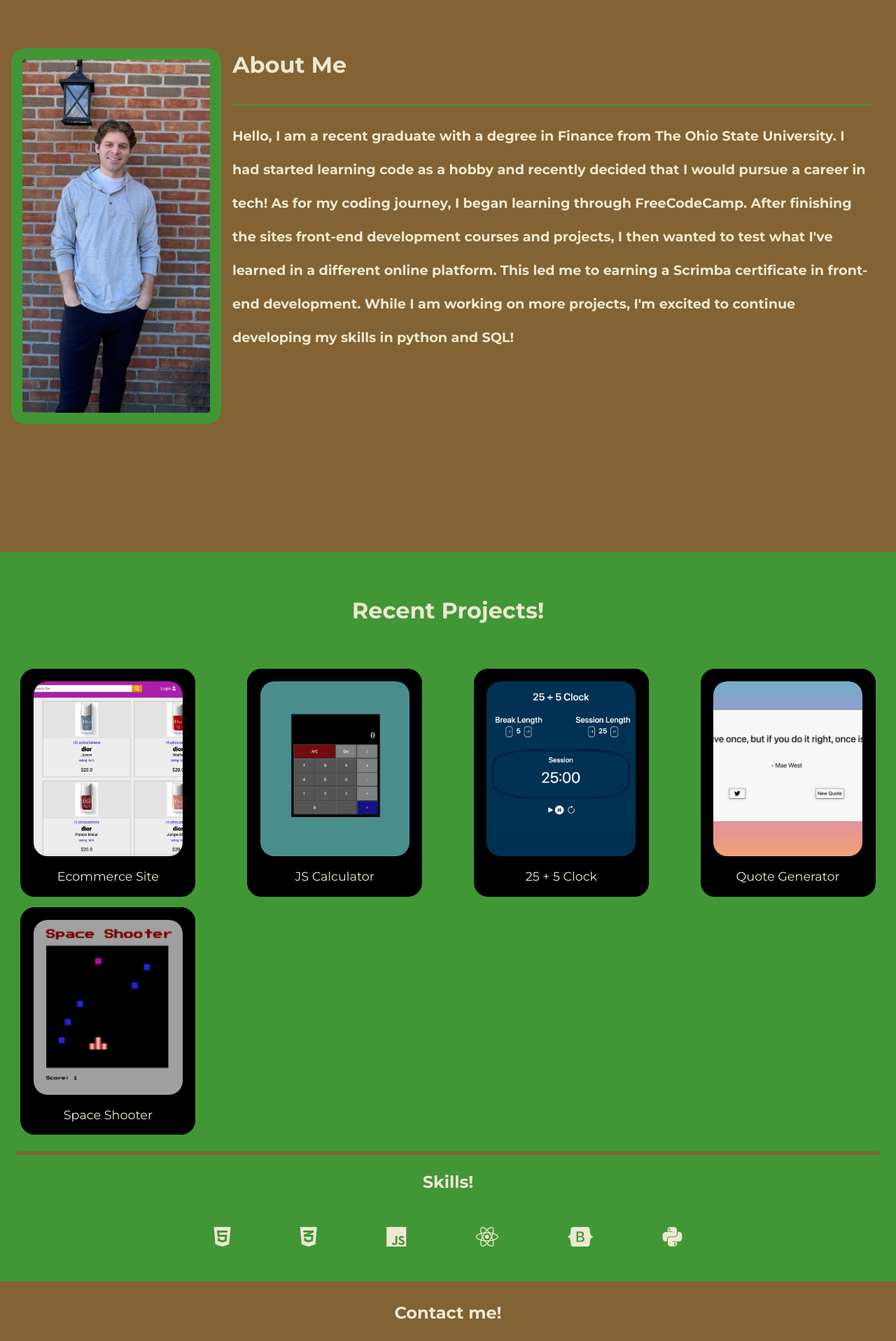
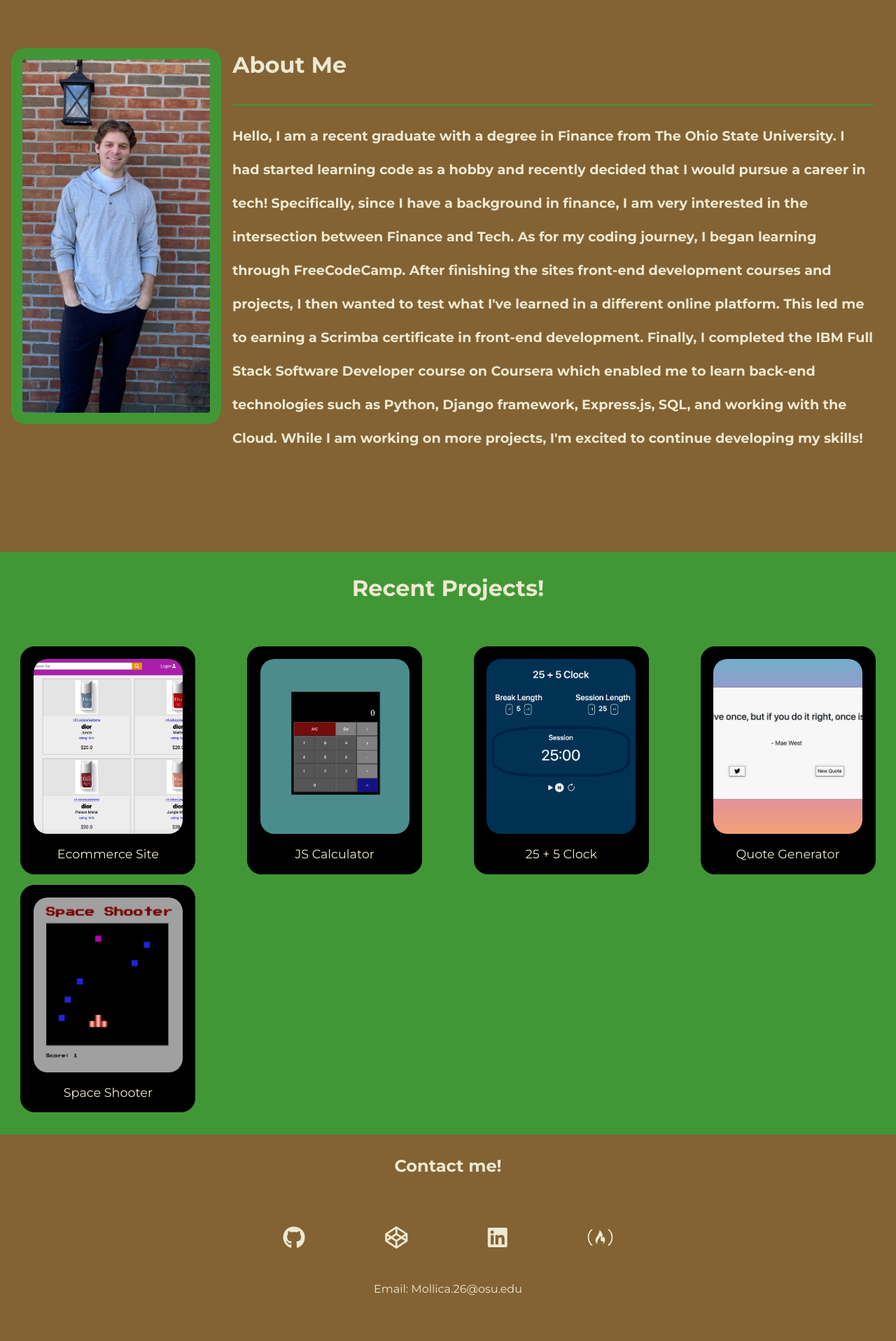
Before and after one commit to Mollica-codes/personal-website, a React (Create React App) app: page / in a window 1280 px wide. Shown: the part 880-2797 px from the top of the page at 70% size. Built offline with nearby package versions, Linux system fonts and the light colour scheme.

Commit message:
Removed Skills, Updated About
Removed skills in projects, updated the about section, and removed the word aspiring in title

```diff
--- a/src/css/App.css
+++ b/src/css/App.css
@@ -193,11 +193,12 @@ nav {
 .projects-page {
   background: var(--green-color);
   min-height: 100vh;
+  padding: 2em 0;
 }
 
 .project-page-header {
   text-align: center;
-  padding: 2em;
+  padding: 0 0 2em 0;
   margin: 0;
 }
 
@@ -206,7 +207,6 @@ nav {
   grid-auto-rows: max-content;
   grid-template-columns: repeat(auto-fit, minmax(300px, 1fr));
   grid-gap: 15px;
-
 }
 
 .project-img {
@@ -238,20 +238,6 @@ nav {
   border-radius: 20px;
 }
 
-.skills-header {
-  text-align: center;
-  padding: 1em;
-  border-top: 5px solid var(--brown-color);
-  margin: 1em 1em;
-}
-
-.skills-wrapper {
-  display: flex;
-  justify-content: space-evenly;
-  padding: 0 1em 3em 1em;
-  margin: 0 auto;
-  max-width: 900px;
-}
 
 /*    Contact    */
 
--- a/src/sections/About.js
+++ b/src/sections/About.js
@@ -15,9 +15,11 @@ function About() {
                 <h1 className="about-title">About Me</h1>
                 <p className="about-text">Hello, I am a recent graduate with a degree in Finance from The Ohio State University.
                  I had started learning code as a hobby and recently decided that I would pursue a career in tech!
+                 Specifically, since I have a background in finance, I am very interested in the intersection between Finance and Tech.
                  As for my coding journey, I began learning through FreeCodeCamp. After finishing the sites front-end development courses and projects,
                  I then wanted to test what I've learned in a different online platform. This led me to earning a Scrimba certificate in front-end development.
-                 While I am working on more projects, I'm excited to continue developing my skills in python and SQL!
+                 Finally, I completed the IBM Full Stack Software Developer course on Coursera which enabled me to learn back-end technologies such as Python, Django framework, Express.js, SQL, and working with the Cloud.
+                 While I am working on more projects, I'm excited to continue developing my skills!
                  </p>
             </div>
         </div>
--- a/src/sections/Intro.js
+++ b/src/sections/Intro.js
@@ -18,7 +18,7 @@ function Intro() {
             </div>
             <div className="intro-text">
                 <h1 className="intro-header">Hello I'm Chris!</h1>
-                <p className="intro-subheader">Aspiring Software Developer</p>
+                <p className="intro-subheader">Software Developer</p>
             </div>
         </div>
     );
--- a/src/sections/Projects.js
+++ b/src/sections/Projects.js
@@ -27,15 +27,6 @@ function Projects() {
                     <img className="project-img" src={shooterGame} alt="space shooter game"/>
                     Space Shooter</a>
             </div>
-            <h2 className="skills-header">Skills!</h2>
-            <div className="skills-wrapper">
-                <i class="fa-brands fa-html5"></i>
-                <i class="fa-brands fa-css3-alt"></i>
-                <i class="fa-brands fa-js"></i>
-                <i class="fa-brands fa-react"></i>
-                <i class="fa-brands fa-bootstrap"></i>
-                <i class="fa-brands fa-python"></i>
-            </div>
         </div>
     )
 }
```
